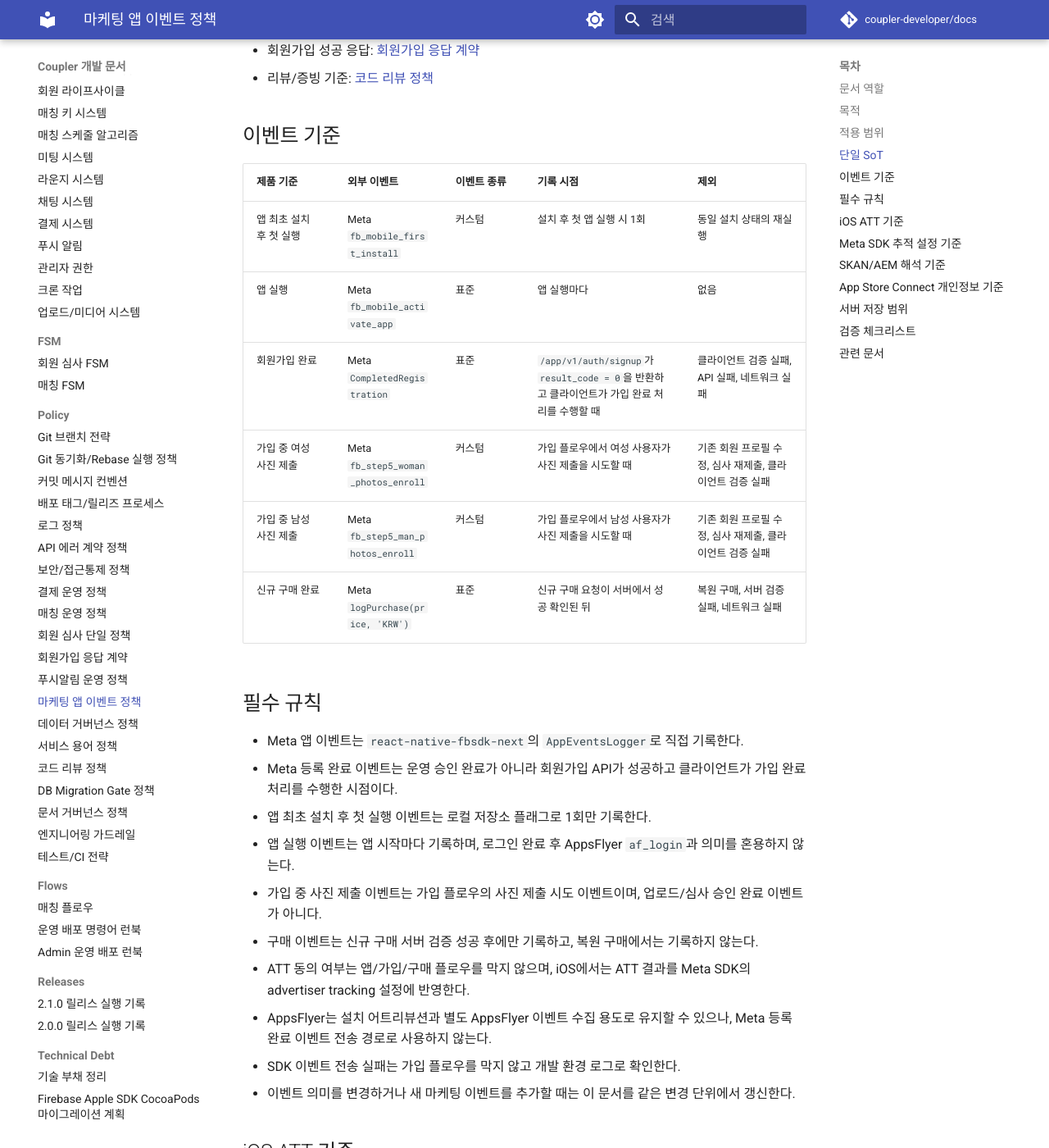
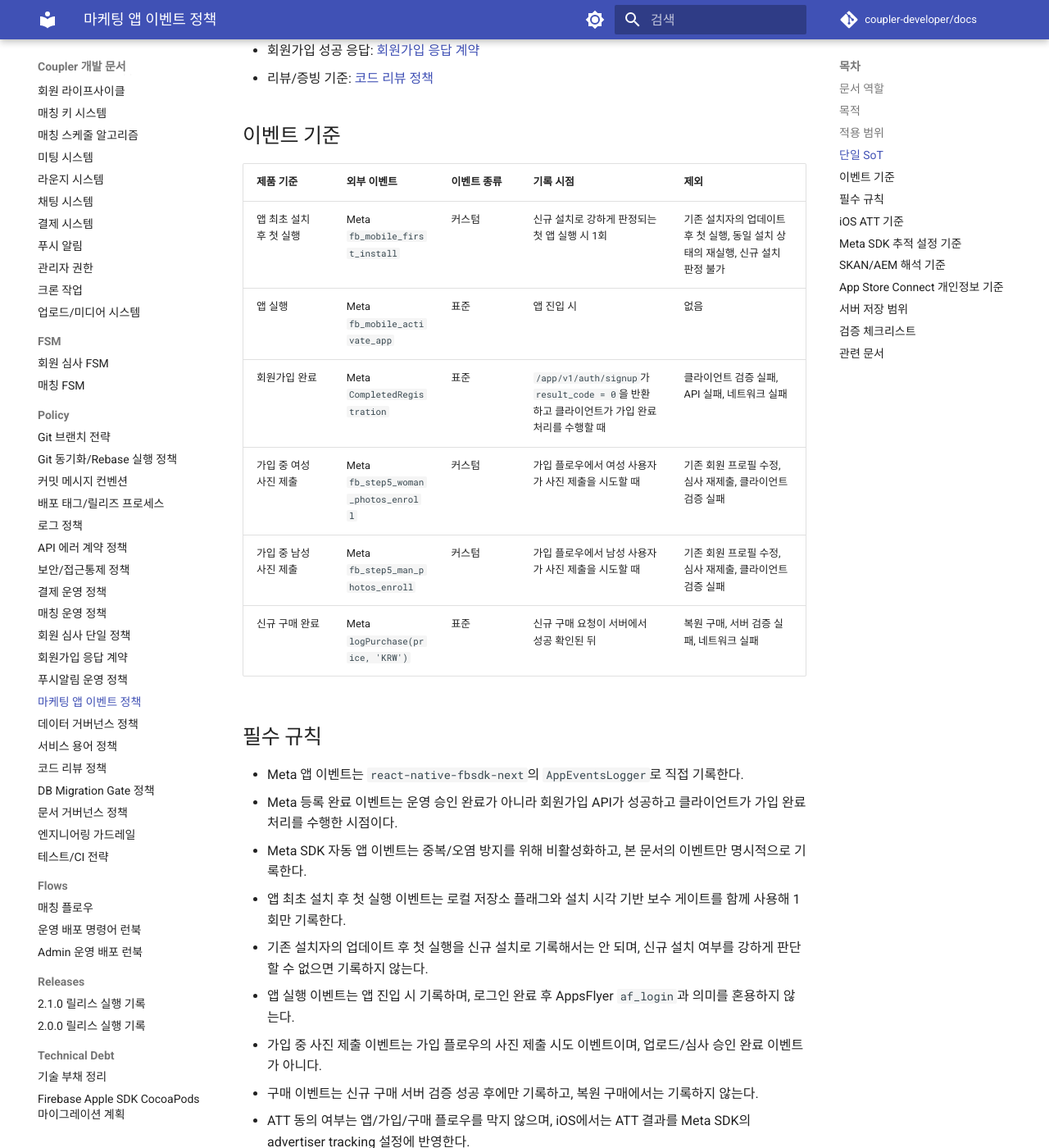
Before and after one commit to coupler-developer/docs, an MkDocs documentation site: the page built from content/policy/marketing-app-events-policy.md, in a window 1280 px wide and 1400 px high, scrolled down 733 px. Shown: the whole window at 82% size. Built offline with MkDocs 1.6.1 and Material for MkDocs 9.7.7, drawn with Linux system fonts in a browser that asks for light colours; comment, search, counter and statistics services are not loaded; some of the changed text lies outside the part shown.

Commit message:
docs: tighten Meta install event policy

```diff
--- a/content/policy/marketing-app-events-policy.md
+++ b/content/policy/marketing-app-events-policy.md
@@ -27,8 +27,8 @@
 
 | 제품 기준 | 외부 이벤트 | 이벤트 종류 | 기록 시점 | 제외 |
 | --- | --- | --- | --- | --- |
-| 앱 최초 설치 후 첫 실행 | Meta `fb_mobile_first_install` | 커스텀 | 설치 후 첫 앱 실행 시 1회 | 동일 설치 상태의 재실행 |
-| 앱 실행 | Meta `fb_mobile_activate_app` | 표준 | 앱 실행마다 | 없음 |
+| 앱 최초 설치 후 첫 실행 | Meta `fb_mobile_first_install` | 커스텀 | 신규 설치로 강하게 판정되는 첫 앱 실행 시 1회 | 기존 설치자의 업데이트 후 첫 실행, 동일 설치 상태의 재실행, 신규 설치 판정 불가 |
+| 앱 실행 | Meta `fb_mobile_activate_app` | 표준 | 앱 진입 시 | 없음 |
 | 회원가입 완료 | Meta `CompletedRegistration` | 표준 | `/app/v1/auth/signup`가 `result_code = 0`을 반환하고 클라이언트가 가입 완료 처리를 수행할 때 | 클라이언트 검증 실패, API 실패, 네트워크 실패 |
 | 가입 중 여성 사진 제출 | Meta `fb_step5_woman_photos_enroll` | 커스텀 | 가입 플로우에서 여성 사용자가 사진 제출을 시도할 때 | 기존 회원 프로필 수정, 심사 재제출, 클라이언트 검증 실패 |
 | 가입 중 남성 사진 제출 | Meta `fb_step5_man_photos_enroll` | 커스텀 | 가입 플로우에서 남성 사용자가 사진 제출을 시도할 때 | 기존 회원 프로필 수정, 심사 재제출, 클라이언트 검증 실패 |
@@ -38,8 +38,10 @@
 
 - Meta 앱 이벤트는 `react-native-fbsdk-next`의 `AppEventsLogger`로 직접 기록한다.
 - Meta 등록 완료 이벤트는 운영 승인 완료가 아니라 회원가입 API가 성공하고 클라이언트가 가입 완료 처리를 수행한 시점이다.
-- 앱 최초 설치 후 첫 실행 이벤트는 로컬 저장소 플래그로 1회만 기록한다.
-- 앱 실행 이벤트는 앱 시작마다 기록하며, 로그인 완료 후 AppsFlyer `af_login`과 의미를 혼용하지 않는다.
+- Meta SDK 자동 앱 이벤트는 중복/오염 방지를 위해 비활성화하고, 본 문서의 이벤트만 명시적으로 기록한다.
+- 앱 최초 설치 후 첫 실행 이벤트는 로컬 저장소 플래그와 설치 시각 기반 보수 게이트를 함께 사용해 1회만 기록한다.
+- 기존 설치자의 업데이트 후 첫 실행을 신규 설치로 기록해서는 안 되며, 신규 설치 여부를 강하게 판단할 수 없으면 기록하지 않는다.
+- 앱 실행 이벤트는 앱 진입 시 기록하며, 로그인 완료 후 AppsFlyer `af_login`과 의미를 혼용하지 않는다.
 - 가입 중 사진 제출 이벤트는 가입 플로우의 사진 제출 시도 이벤트이며, 업로드/심사 승인 완료 이벤트가 아니다.
 - 구매 이벤트는 신규 구매 서버 검증 성공 후에만 기록하고, 복원 구매에서는 기록하지 않는다.
 - ATT 동의 여부는 앱/가입/구매 플로우를 막지 않으며, iOS에서는 ATT 결과를 Meta SDK의 advertiser tracking 설정에 반영한다.
@@ -102,6 +104,7 @@
 ## 검증 체크리스트
 
 - [ ] Meta Events Manager에서 `fb_mobile_first_install`이 신규 설치 후 첫 실행 1회만 수신되는가?
+- [ ] 기존 설치자가 업데이트 후 첫 실행해도 `fb_mobile_first_install`이 수신되지 않는가?
 - [ ] Meta Events Manager에서 `fb_mobile_activate_app`이 앱 실행마다 수신되는가?
 - [ ] 회원가입 성공 후 `CompletedRegistration`이 수신되는가?
 - [ ] 가입 중 여성/남성 사진 제출 시 `fb_step5_woman_photos_enroll`, `fb_step5_man_photos_enroll`이 성별별로 수신되는가?
```
